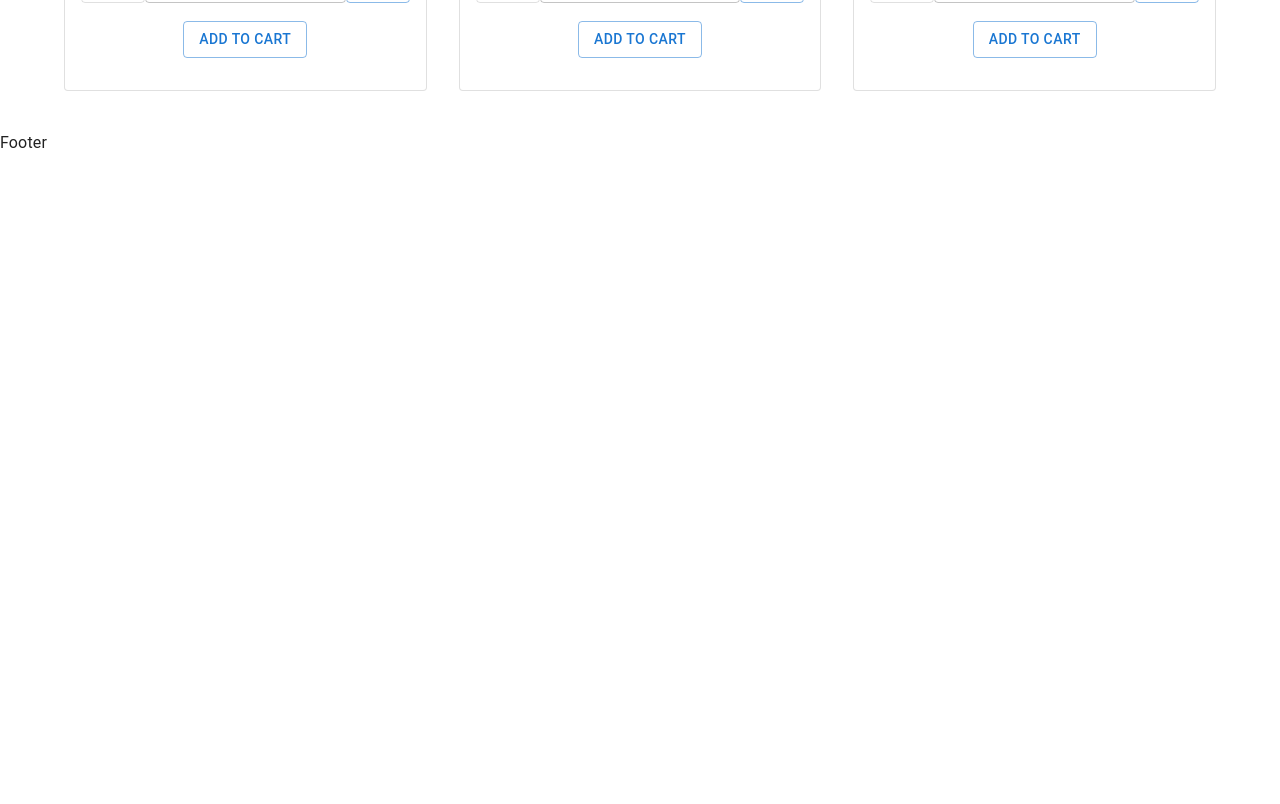
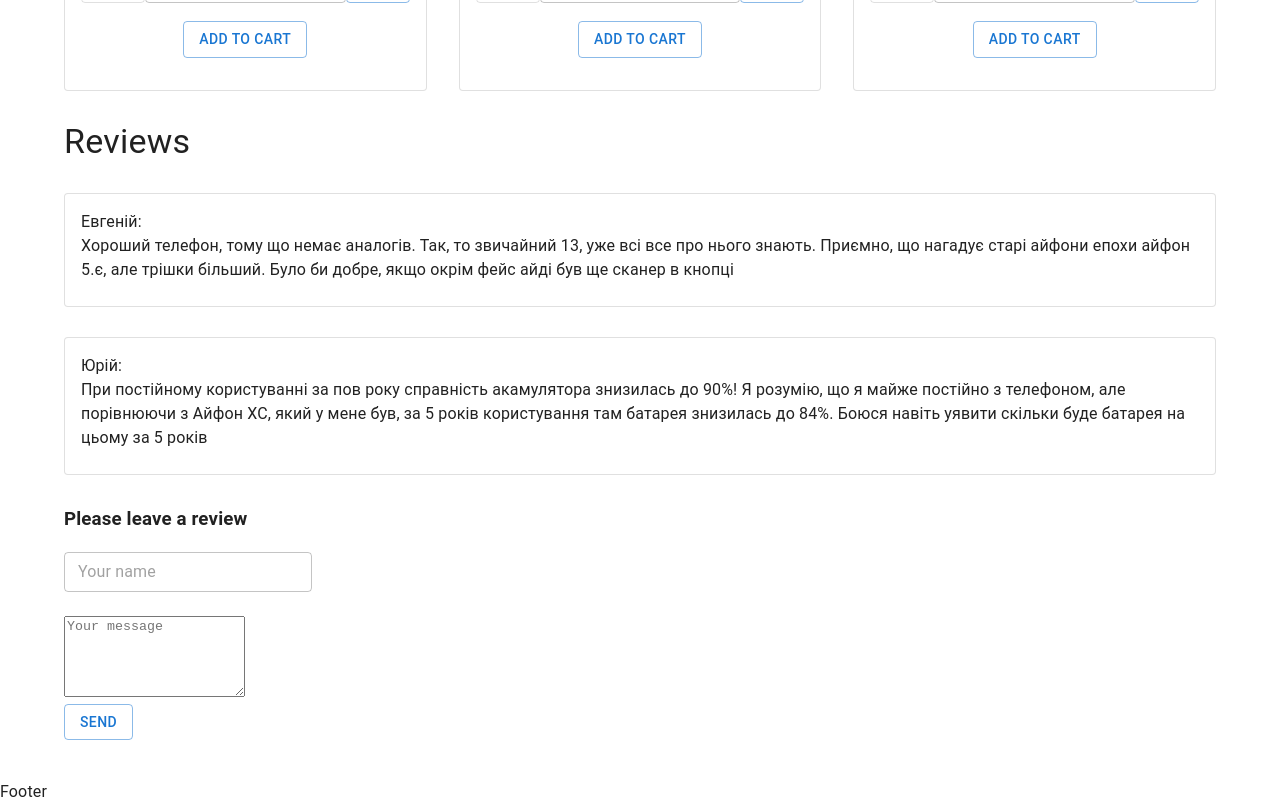
Before and after one commit to NataliyaPodov/29-11-react, a React (Create React App) app: page / in a window 1280 px wide. Shown: the part 1320-2124 px from the top of the page. Before the commit the page ends 1475 px from the top, so only its background shows below. Built offline with nearby package versions, Linux system fonts and the light colour scheme; the HTML template or start-up script is replaced by a standard one.

Commit message:
реалізували додавання відгуків

```diff
--- /dev/null
+++ b/src/components/Title/Title.tsx
@@ -0,0 +1,19 @@
+import { Typography } from '@mui/material'
+
+type Props = {
+    children: React.ReactNode
+}
+const Title = ({ children }: Props) => {
+    return (
+        <Typography
+            variant="h4"
+            component="h1"
+            sx={{
+                margin: '30px 0',
+            }}
+        >
+            {children}
+        </Typography>
+    )
+}
+export default Title
--- a/src/pages/Cart/CartPage.tsx
+++ b/src/pages/Cart/CartPage.tsx
@@ -1,7 +1,8 @@
-import { Grid, Typography } from '@mui/material'
+import { Grid } from '@mui/material'
 import CartProductList from 'components/CartProductList/CartProductList'
 import CartProductListItemExtended from 'components/CartProductList/CartProductListItemExtended'
 import CartTotal from 'components/CartTotal/CartTotal'
+import Title from 'components/Title/Title'
 
 type Props = {
     productsInCart: {
@@ -17,9 +18,7 @@ const CartPage = ({
 }: Props) => {
     return (
         <>
-            <Typography variant="h4" component={'h1'}>
-                CartPage
-            </Typography>
+            <Title>Cart</Title>
             <Grid
                 container
                 spacing={4}
--- a/src/pages/Home/Home.tsx
+++ b/src/pages/Home/Home.tsx
@@ -1,4 +1,5 @@
 import ProductList from 'components/Products/ProductList'
+import ReviewsPage from 'pages/Reviews/ReviewsPage'
 
 type Props = {
     addProductToCart: (count: number, price: number) => void
@@ -7,6 +8,7 @@ const Home = ({ addProductToCart }: Props) => {
     return (
         <div>
             <ProductList addProductToCart={addProductToCart} />
+            <ReviewsPage />
         </div>
     )
 }
--- /dev/null
+++ b/src/pages/Reviews/ReviewsPage.tsx
@@ -0,0 +1,107 @@
+import Title from 'components/Title/Title'
+import { useState } from 'react'
+import {
+    Button,
+    Card,
+    CardContent,
+    TextareaAutosize,
+    TextField,
+} from '@mui/material'
+
+type Props = {}
+type Review = {
+    name: string
+    text: string
+}
+const ReviewsPage = (props: Props) => {
+    const arrReviews = [
+        {
+            name: 'Евгеній',
+            text: 'Хороший телефон, тому що немає аналогів. Так, то звичайний 13, уже всі все про нього знають. Приємно, що нагадує старі айфони епохи айфон 5.є, але трішки більший. Було би добре, якщо окрім фейс айді був ще сканер в кнопці',
+        },
+        {
+            name: 'Юрій',
+            text: 'При постійному користуванні за пов року справність акамулятора знизилась до 90%! Я розумію, що я майже постійно з телефоном, але порівнюючи з Айфон ХС, який у мене був, за 5 років користування там батарея знизилась до 84%. Боюся навіть уявити скільки буде батарея на цьому за 5 років',
+        },
+    ]
+
+    const [reviews, setReviews] = useState<Review[]>(arrReviews)
+    const [newReview, setNewReview] = useState<Review>({
+        name: '',
+        text: '',
+    })
+
+    const handleName = (e: React.ChangeEvent<HTMLInputElement>) => {
+        setNewReview((prevState) => ({
+            ...prevState,
+            name: e.target.value,
+        }))
+    }
+
+    const handleText = (e: React.ChangeEvent<HTMLTextAreaElement>) => {
+        setNewReview((prevState) => ({
+            ...prevState,
+            text: e.target.value,
+        }))
+    }
+
+    const onSend = (e: React.ChangeEvent<HTMLFormElement>) => {
+        e.preventDefault()
+        if (newReview.name === '' || newReview.text === '') {
+            alert('All fields are required')
+        } else {
+            setReviews((prevState) => {
+                return [...prevState, newReview]
+            })
+            setNewReview({
+                name: '',
+                text: '',
+            })
+        }
+    }
+
+    return (
+        <>
+            <Title>Reviews</Title>
+            {reviews.map(({ name, text }, i) => (
+                <Card
+                    sx={{
+                        margin: '30px 0',
+                    }}
+                    key={i}
+                    variant="outlined"
+                >
+                    <CardContent>
+                        <div>{name}:</div>
+                        <div>{text}</div>
+                    </CardContent>
+                </Card>
+            ))}
+
+            <form onSubmit={onSend}>
+                <h3>Please leave a review</h3>
+                <div>
+                    <TextField
+                        size="small"
+                        placeholder="Your name"
+                        value={newReview.name}
+                        onChange={handleName}
+                    />
+                </div>
+                <br />
+                <div>
+                    <TextareaAutosize
+                        minRows={5}
+                        placeholder="Your message"
+                        value={newReview.text}
+                        onChange={handleText}
+                    />
+                </div>
+                <Button type="submit" variant="outlined">
+                    Send
+                </Button>
+            </form>
+        </>
+    )
+}
+export default ReviewsPage
```
